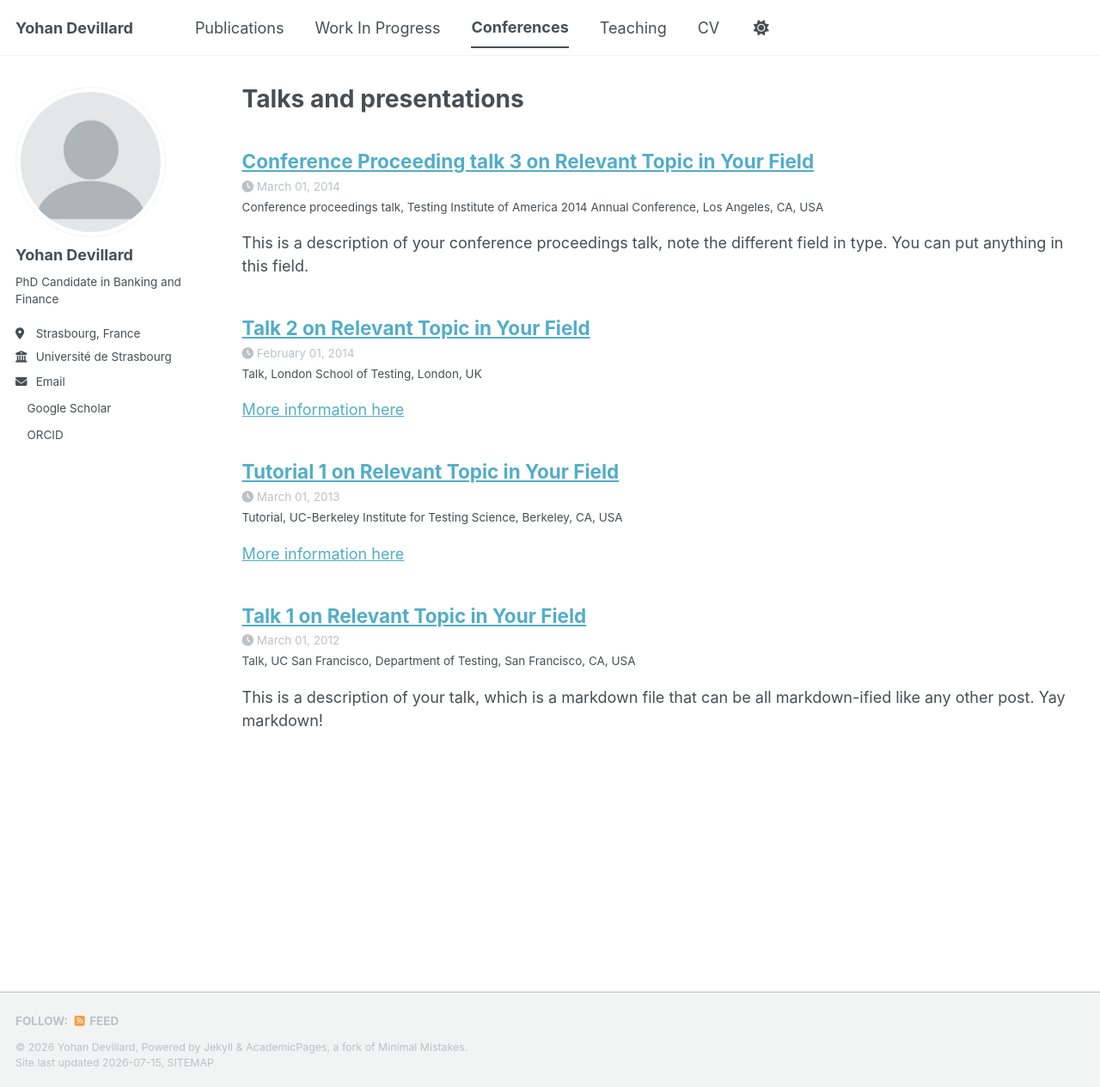
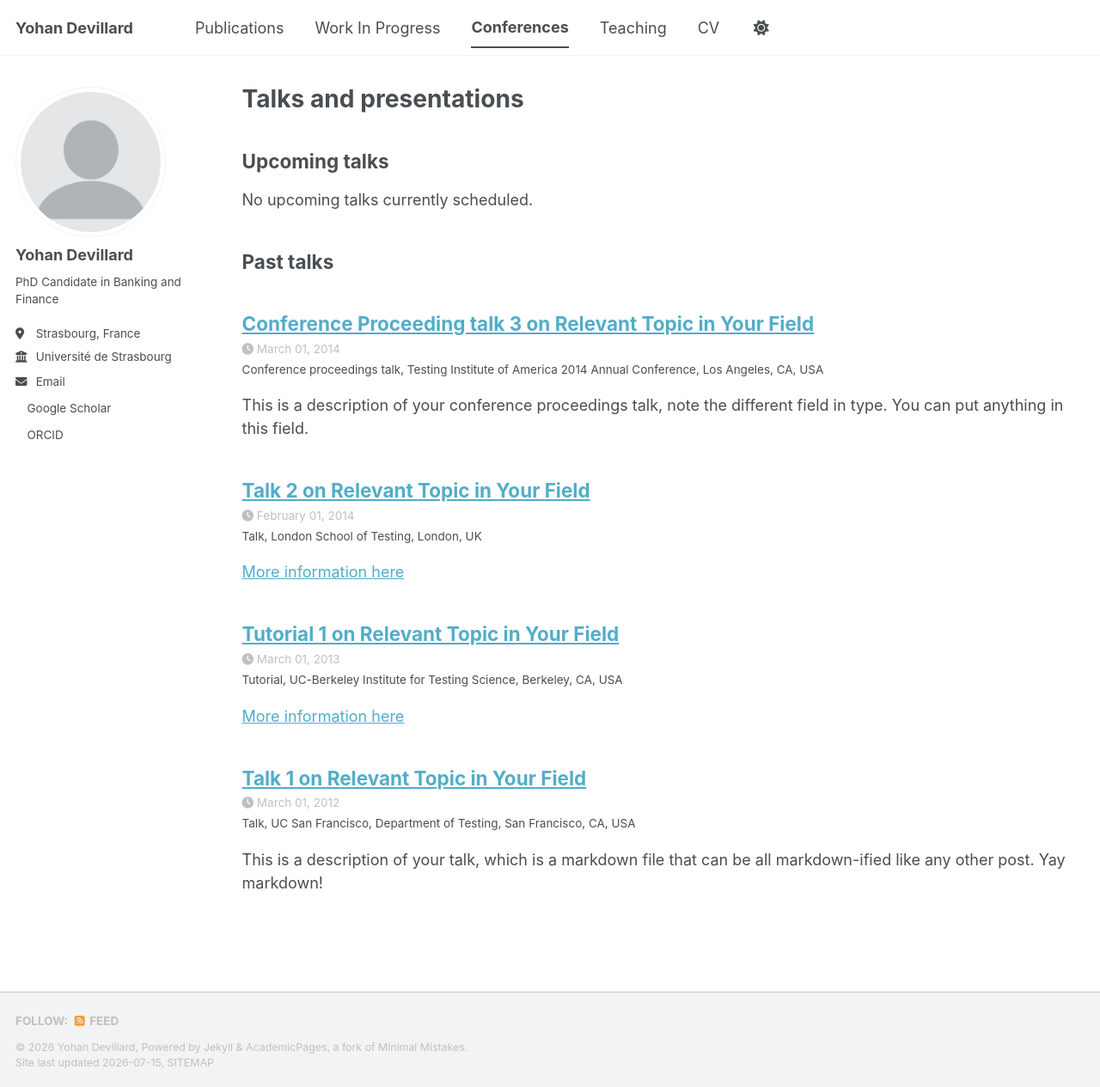
Before and after one commit to yohandevillard/yohandevillard.github.io, a Jekyll site: the page built from _pages/talks.html, in a window 1280 px wide and 1265 px high. Shown: the whole window at 86% size. Built offline with Jekyll 4.4.1, drawn with Linux system fonts in a browser that asks for light colours; a style sheet for code colours, icons or effects is not loaded.

Commit message:
Update talks.html

```diff
--- a/_pages/talks.html
+++ b/_pages/talks.html
@@ -11,6 +11,38 @@ author_profile: true
 
 {% endif %}
 
+{% assign today = site.time | date: "%Y%m%d" | plus: 0 %}
+
+<h2>Upcoming talks</h2>
+
+{% assign upcoming_count = 0 %}
+
+{% for post in site.talks %}
+  {% assign talk_date = post.date | date: "%Y%m%d" | plus: 0 %}
+
+  {% if talk_date >= today %}
+    {% assign upcoming_count = upcoming_count | plus: 1 %}
+    {% include archive-single-talk.html %}
+  {% endif %}
+{% endfor %}
+
+{% if upcoming_count == 0 %}
+  <p>No upcoming talks currently scheduled.</p>
+{% endif %}
+
+<h2>Past talks</h2>
+
+{% assign past_count = 0 %}
+
 {% for post in site.talks reversed %}
-  {% include archive-single-talk.html %}
+  {% assign talk_date = post.date | date: "%Y%m%d" | plus: 0 %}
+
+  {% if talk_date < today %}
+    {% assign past_count = past_count | plus: 1 %}
+    {% include archive-single-talk.html %}
+  {% endif %}
 {% endfor %}
+
+{% if past_count == 0 %}
+  <p>No past talks listed.</p>
+{% endif %}
```
